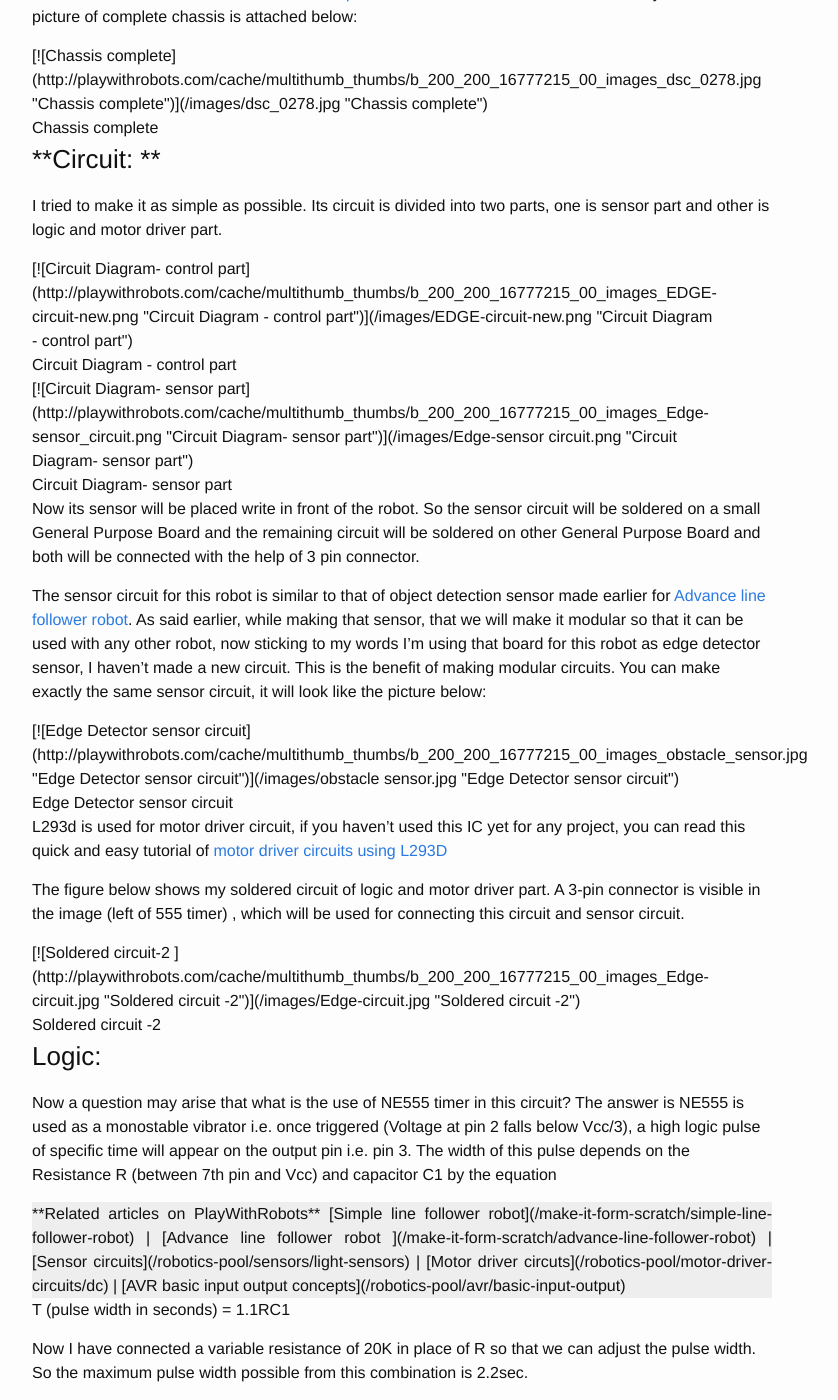
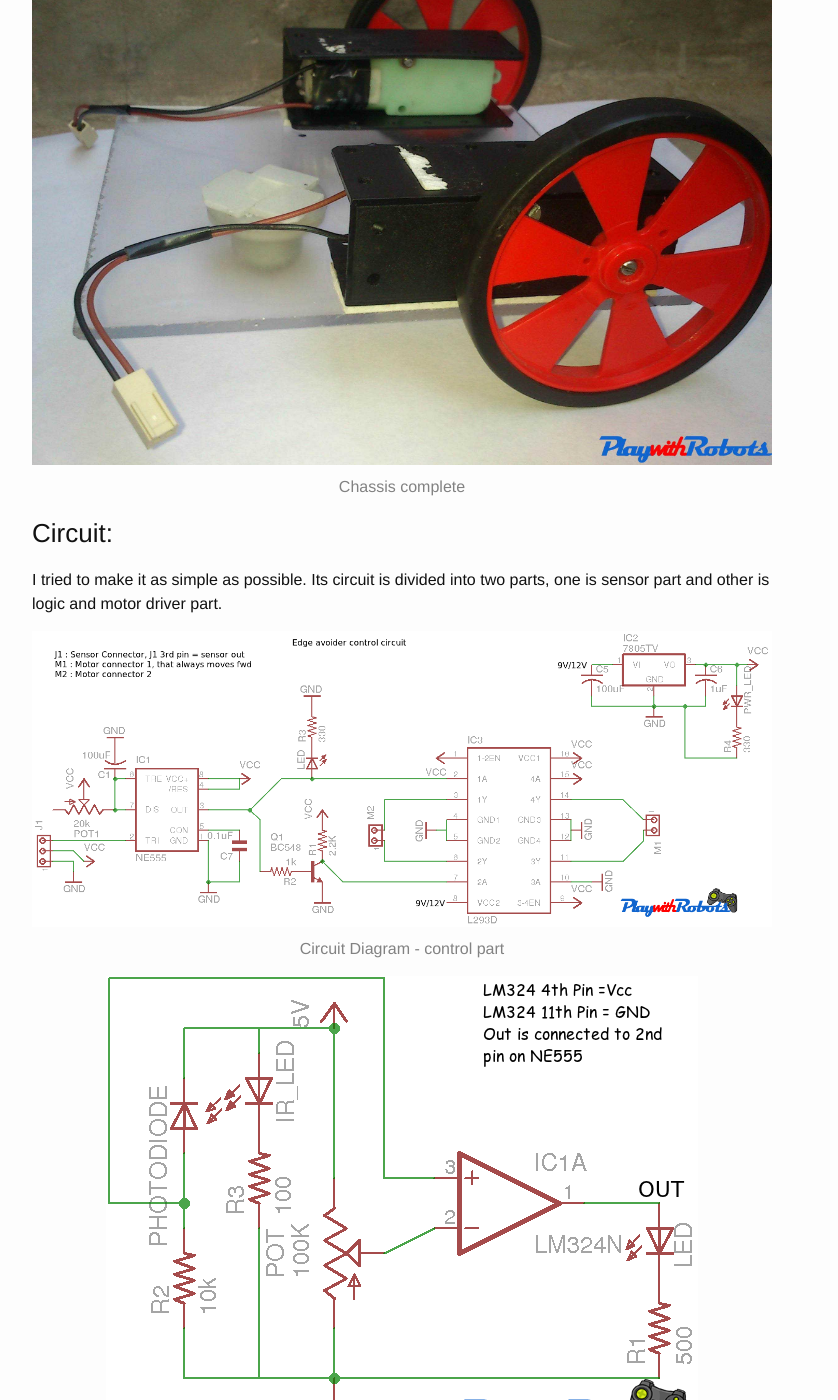
Before and after one commit to playwithrobots/playwithrobots.github.io, a Jekyll site: the page built from _posts/2012-07-01-edge-avoider-robot.markdown, in a window 1280 px wide and 1400 px high, scrolled down 1183 px. Shown: the whole window, without its empty margins (238-1076 px from the left). Built offline with Jekyll 4.4.1, drawn with Linux system fonts in a browser that asks for light colours; Markdown is read by kramdown in place of the engine named in the settings; some of the changed text lies outside the part shown.

Commit message:
edge avoider article formatted

```diff
--- a/_posts/2012-07-01-edge-avoider-robot.markdown
+++ b/_posts/2012-07-01-edge-avoider-robot.markdown
@@ -2,17 +2,13 @@
 layout: post
 title: "Edge avoider robot"
 category: "make-it-from-scratch"
-redirect_from: "/2012/04/02/minimal-urls-jekyll/"
+redirect_from: "/make-it-form-scratch/edge-avoider-robot/"
 ---
-##[ Edge avoider robot](/make-it-form-scratch/edge-avoider-robot)
-
 A robot that moves on an elevated surface by automatically detecting edges and avoiding the fall. !!
 
 This tutorial is on making edge avoider robot can be seen in the video below:
 
- <iframe src="http://www.youtube.com/embed/9R7hQVO5Se8" frameborder="0" width="640" height="360"></iframe>
-
-###
+<iframe src="http://www.youtube.com/embed/9R7hQVO5Se8" frameborder="0" width="640" height="360"></iframe>
 
 ### Components used:
 
@@ -30,39 +26,37 @@ Robot will be move forward as long as the sensor detects an surface under it. As
 
 ### Chassis:
 
-Its chassis is similar to the one made for [simple line follower robot](/make-it-form-scratch/simple-line-follower-robot#chassis "Chassis tutorial"). You can make exactly the same one, picture of complete chassis is attached below:
+Its chassis is similar to the one made for [simple line follower robot](/simple-line-follower-robot#chassis "Chassis tutorial"). You can make exactly the same one, picture of complete chassis is attached below:
 
-<table class="caption multithumb"  cellspacing="0" cellpadding="0" style="border: ;"    ><tr><td >[![Chassis complete](http://playwithrobots.com/cache/multithumb_thumbs/b_200_200_16777215_00_images_dsc_0278.jpg "Chassis complete")](/images/dsc_0278.jpg "Chassis complete")</td></tr><tr><td class="mtCapStyle"  style=" width:200px; height:0px;" >Chassis complete</td></tr></table>
+{% include image.html img="images/old/dsc_0278.jpg" title="Chassis complete" caption="Chassis complete" class="lazyload" %}
 
-### **Circuit: **
+### Circuit:
 
 I tried to make it as simple as possible. Its circuit is divided into two parts, one is sensor part and other is logic and motor driver part.
 
-<table class="caption multithumb"  cellspacing="0" cellpadding="0" style="border: ;"    ><tr><td >[![Circuit Diagram- control part](http://playwithrobots.com/cache/multithumb_thumbs/b_200_200_16777215_00_images_EDGE-circuit-new.png "Circuit Diagram - control part")](/images/EDGE-circuit-new.png "Circuit Diagram - control part")</td></tr><tr><td class="mtCapStyle"  style=" width:200px; height:0px;" >Circuit Diagram - control part</td></tr></table>
+{% include image.html img="images/old/EDGE-circuit-new.png" title="Circuit Diagram - control part" caption="Circuit Diagram - control part" class="lazyload" %}
 
-<table class="caption multithumb"  cellspacing="0" cellpadding="0" style="border: ;"    ><tr><td >[![Circuit Diagram- sensor part](http://playwithrobots.com/cache/multithumb_thumbs/b_200_200_16777215_00_images_Edge-sensor_circuit.png "Circuit Diagram- sensor part")](/images/Edge-sensor circuit.png "Circuit Diagram- sensor part")</td></tr><tr><td class="mtCapStyle"  style=" width:200px; height:0px;" >Circuit Diagram- sensor part</td></tr></table>
+{% include image.html img="images/old/Edge-sensor circuit.png" title="Circuit Diagram- sensor part" caption="Circuit Diagram- sensor part" class="lazyload" %}
 
 Now its sensor will be placed write in front of the robot. So the sensor circuit will be soldered on a small General Purpose Board and the remaining circuit will be soldered on other General Purpose Board and both will be connected with the help of 3 pin connector.
 
-The sensor circuit for this robot is similar to that of object detection sensor made earlier for [Advance line follower robot](/make-it-form-scratch/advance-line-follower-robot#obstacle "Obstacle sensor tutorial"). As said earlier, while making that sensor, that we will make it modular so that it can be used with any other robot, now sticking to my words I'm using that board for this robot as edge detector sensor, I haven't made a new circuit. This is the benefit of making modular circuits. You can make exactly the same sensor circuit, it will look like the picture below:
+The sensor circuit for this robot is similar to that of object detection sensor made earlier for [Advance line follower robot](/advance-line-follower-robot#obstacle "Obstacle sensor tutorial"). As said earlier, while making that sensor, that we will make it modular so that it can be used with any other robot, now sticking to my words I'm using that board for this robot as edge detector sensor, I haven't made a new circuit. This is the benefit of making modular circuits. You can make exactly the same sensor circuit, it will look like the picture below:
 
-<table class="caption multithumb"  cellspacing="0" cellpadding="0" style="border: ;"    ><tr><td >[![Edge Detector sensor circuit](http://playwithrobots.com/cache/multithumb_thumbs/b_200_200_16777215_00_images_obstacle_sensor.jpg "Edge Detector sensor circuit")](/images/obstacle sensor.jpg "Edge Detector sensor circuit")</td></tr><tr><td class="mtCapStyle"  style=" width:200px; height:0px;" >Edge Detector sensor circuit</td></tr></table>
+{% include image.html img="images/old/obstacle sensor.jpg" title="Edge Detector sensor circuit" caption="Edge Detector sensor circuit" class="lazyload" %}
 
-L293d is used for motor driver circuit, if you haven't used this IC yet for any project, you can read this quick and easy tutorial of [motor driver circuits using L293D](/robotics-pool/motor-driver-circuits/dc#l293d-l298 "L293d usage tutorial")
+L293d is used for motor driver circuit, if you haven't used this IC yet for any project, you can read this quick and easy tutorial of [motor driver circuits using L293D](/dc-motor-driver-circuits#l293d-l298 "L293d usage tutorial")
 
 The figure below shows my soldered circuit of logic and motor driver part. A 3-pin connector is visible in the image (left of 555 timer) , which will be used for connecting this circuit and sensor circuit.
 
-<table class="caption multithumb"  cellspacing="0" cellpadding="0" style="border: ;"    ><tr><td >[![Soldered circuit-2 ](http://playwithrobots.com/cache/multithumb_thumbs/b_200_200_16777215_00_images_Edge-circuit.jpg "Soldered circuit -2")](/images/Edge-circuit.jpg "Soldered circuit -2")</td></tr><tr><td class="mtCapStyle"  style=" width:200px; height:0px;" >Soldered circuit -2</td></tr></table>
+{% include image.html img="images/old/Edge-circuit.jpg" title="Soldered circuit -2" caption="Soldered circuit -2" class="lazyload" %}
 
 ### Logic:
 
 Now a question may arise that what is the use of NE555 timer in this circuit? The answer is NE555 is used as a monostable vibrator i.e. once triggered (Voltage at pin 2 falls below Vcc/3), a high logic pulse of specific time will appear on the output pin i.e. pin 3. The width of this pulse depends on the Resistance R (between 7th pin and Vcc) and capacitor C1 by the equation
 
-<div id="related_article" style="background-color: #eeeeee; text-align: justify;">
-
 **Related articles on PlayWithRobots**
-
-[Simple line follower robot](/make-it-form-scratch/simple-line-follower-robot)  |  [Advance line follower robot ](/make-it-form-scratch/advance-line-follower-robot) |  [Sensor circuits](/robotics-pool/sensors/light-sensors)  |  [Motor driver circuts](/robotics-pool/motor-driver-circuits/dc)  |  [AVR basic input output concepts](/robotics-pool/avr/basic-input-output)</div>
+<div class="related-articles">
+[Simple line follower robot](/simple-line-follower-robot)  |  [Advance line follower robot ](/advance-line-follower-robot) |  [Sensor circuits](/light-sensors)  |  [Motor driver circuts](/dc-motor-driver-circuits)  |  [AVR basic input output concepts](/avr-basic-io)</div>
 
 T (pulse width in seconds) = 1.1RC1
 
@@ -78,16 +72,12 @@ Now sensor, motor driver circuit, and chassis are ready so lets combine them all
 
 Sensor placement is important, fix it in the front of the robot by extending robot chassis. During robot's motion sensor may vibrate, adjust the threshold and height of sensor such that its output will not fluctuate. The picture below will give you an idea.
 
-<table class="caption multithumb"  cellspacing="0" cellpadding="0" style="border: ;"    ><tr><td >[![Sensor Placement ](http://playwithrobots.com/cache/multithumb_thumbs/b_200_200_16777215_00_images_Edge-sensor_placement.jpg "Sensor Placement ")](/images/Edge-sensor placement.jpg "Sensor Placement ")</td></tr><tr><td class="mtCapStyle"  style=" width:200px; height:0px;" >Sensor Placement </td></tr></table>
+{% include image.html img="images/old/Edge-sensor placement.jpg" title="Sensor Placement" caption="Sensor Placement" class="lazyload" %}
 
-<table class="caption multithumb"  cellspacing="0" cellpadding="0" style="border: ;"    ><tr><td >[![Complete bot](http://playwithrobots.com/cache/multithumb_thumbs/b_200_200_16777215_00_images_Edge-complete.jpg "Complete bot")](/images/Edge-complete.jpg "Complete bot")</td></tr><tr><td class="mtCapStyle"  style=" width:200px; height:0px;" >Complete bot</td></tr></table>
+{% include image.html img="images/old/Edge-complete.jpg" title="Complete bot" caption="Complete bot" class="lazyload" %}
 
 The video once again !!
 
 <iframe src="http://www.youtube.com/embed/9R7hQVO5Se8" frameborder="0" width="640" height="360"></iframe>
 
-<span>Hope you liked the above tutorial. Subscribe to PlaywithRobots on facebook for more updates.</span>
-
-<div style="clear:both"></div>
-
- ** We have changed our commenting engine for better notification and privacy, previous comments for this article are available   [here.](http://graph.facebook.com/comments/?ids=http://playwithrobots.com/make-it-form-scratch/edge-avoider-robot)  **
+Hope you liked the above tutorial. Subscribe to PlaywithRobots on facebook for more updates.
```
Also changed, not shown: images/old/EDGE-circuit-new.png (added), images/old/Edge-circuit.jpg (added), images/old/Edge-complete.jpg (added), images/old/Edge-sensor circuit.png (added), images/old/Edge-sensor placement.jpg (added).
